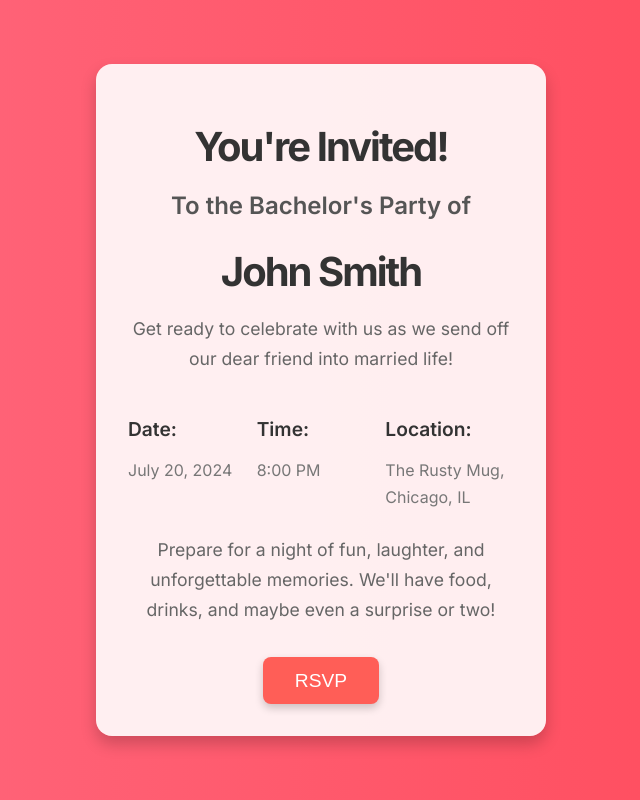
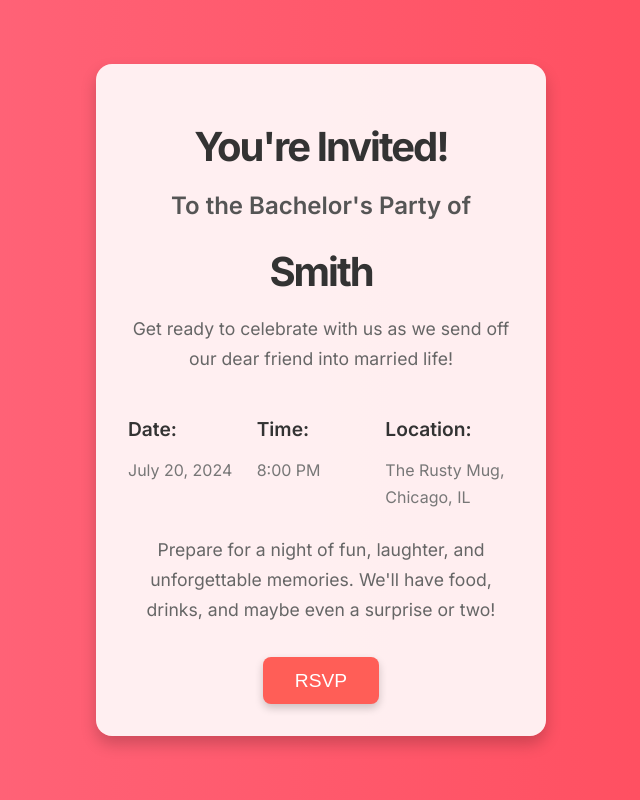
Before and after one commit to avinashganta123/cPanel_Git_Practice, a plain HTML site: page index.html in a window 1280 px wide. Shown: the whole page, without its empty margins (319-959 px from the left). Drawn offline with Linux system fonts and the light colour scheme.

```diff
--- a/index.html
+++ b/index.html
@@ -10,7 +10,7 @@
     <div class="invitation-container">
         <h1>You're Invited!</h1>
         <h2>To the Bachelor's Party of</h2>
-        <h1>John Smith</h1>
+        <h1>Smith</h1>
         <p>Get ready to celebrate with us as we send off our dear friend into married life!</p>
 
         <div class="event-details">
```
